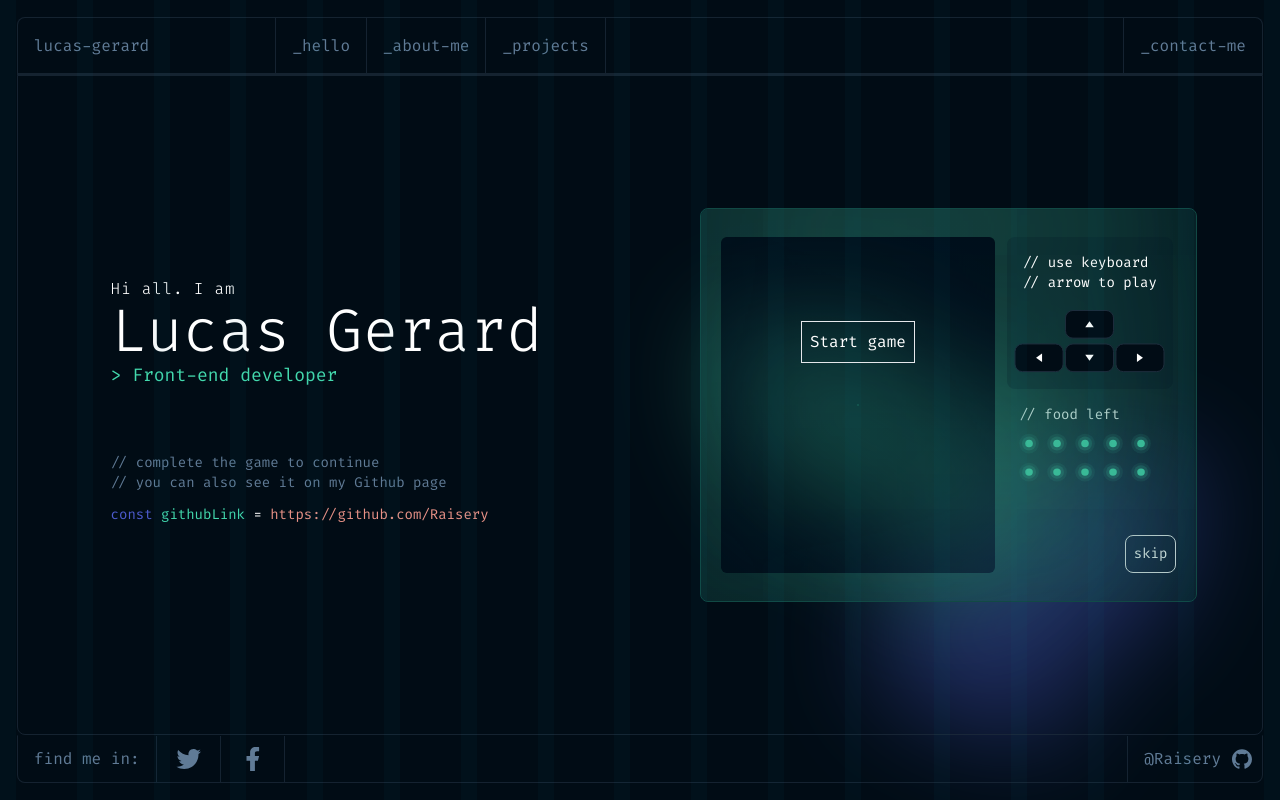
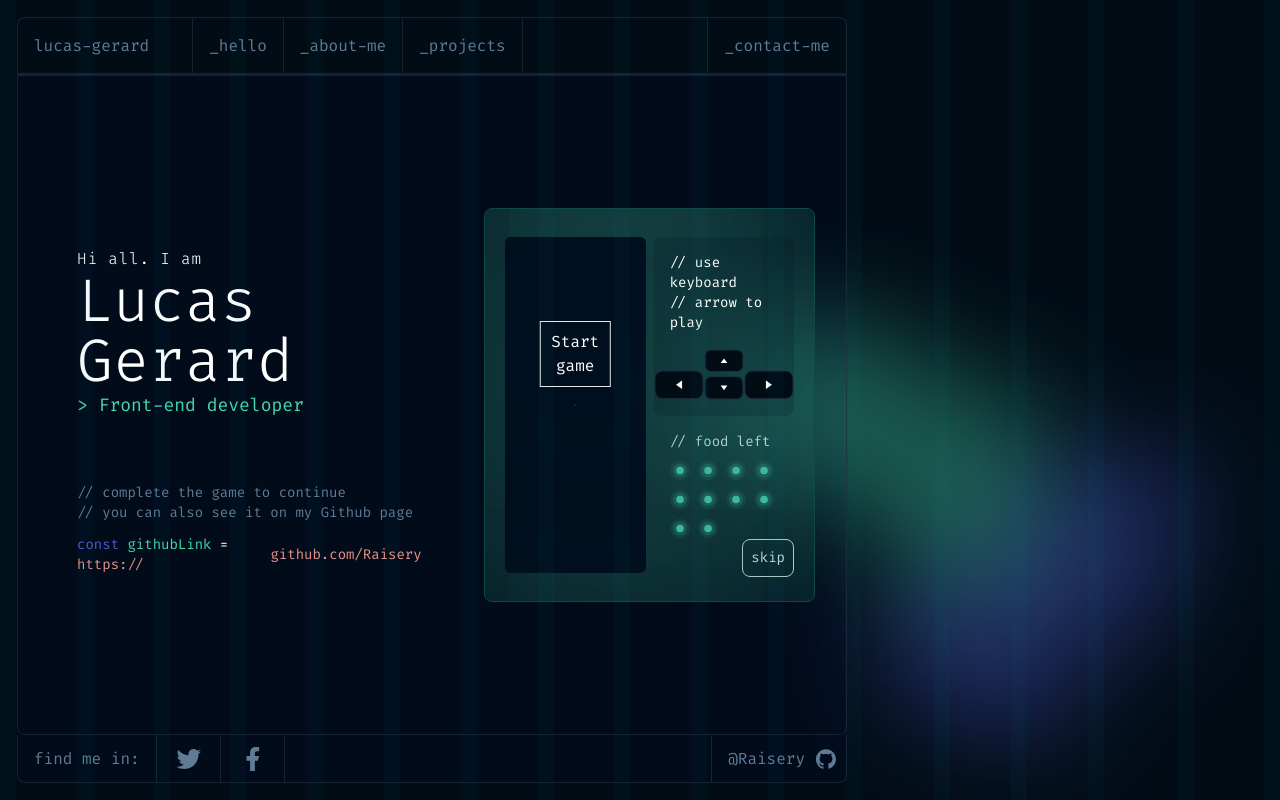
Before and after one commit to Raisery/IDEwebsite, a Next.js app: page / in a window 1280 px wide. Built offline with nearby package versions, Linux system fonts and the light colour scheme.

Commit message:
fix background color in container

```diff
--- a/src/components/Container/Container.tsx
+++ b/src/components/Container/Container.tsx
@@ -37,7 +37,8 @@ export default function Container({
     )
 
     return (
-        <div className="flex flex-col p-4 w-full min-h-screen border border-transparent">
+        <div className="p-4 flex min-h-screen">
+            <div className="flex flex-col w-full  border border-transparent  bg-[#000077]/5 ">
                 <Header
                     pageName={pageName}
                     pagePath={pagePath}
@@ -45,5 +46,6 @@ export default function Container({
                 />
                 {isMenuActive ? '' : <Content />}
             </div>
+        </div>
     )
 }
```
Lines whose indentation alone changed are shown as unchanged.
